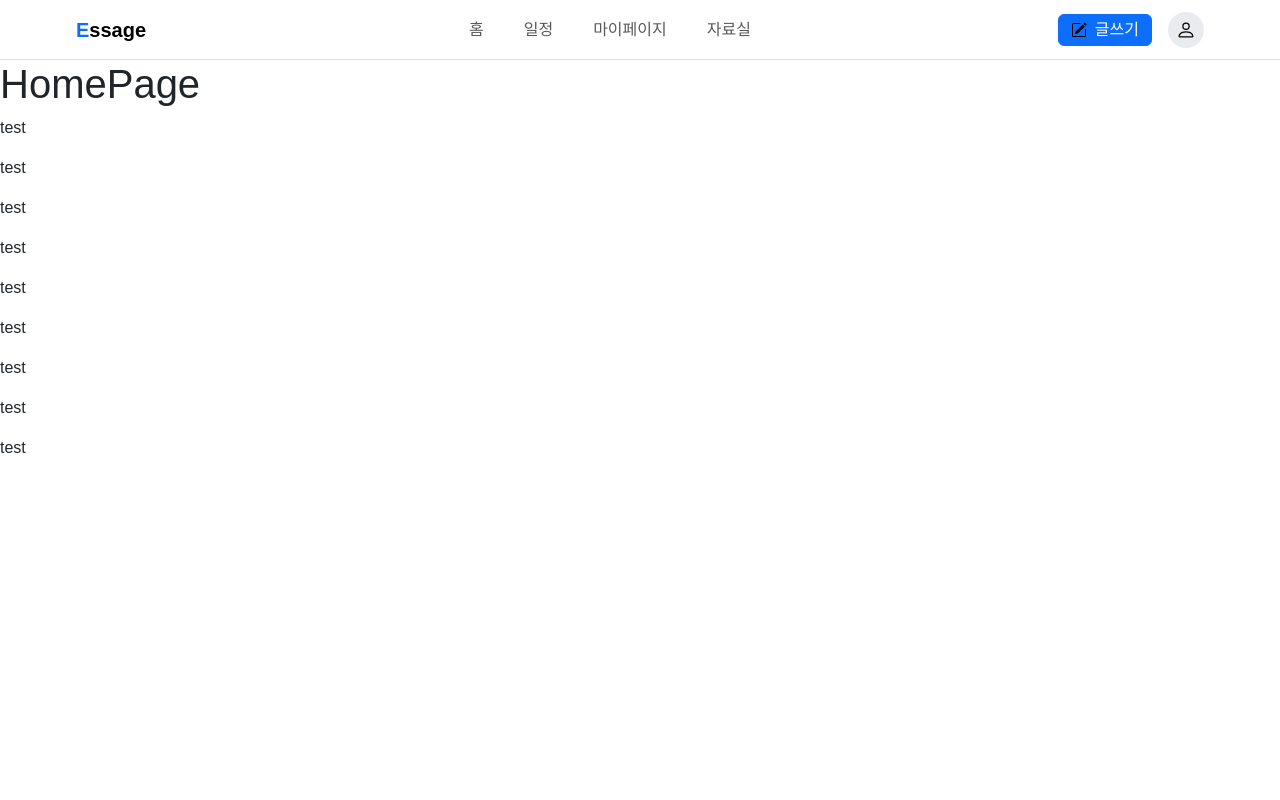
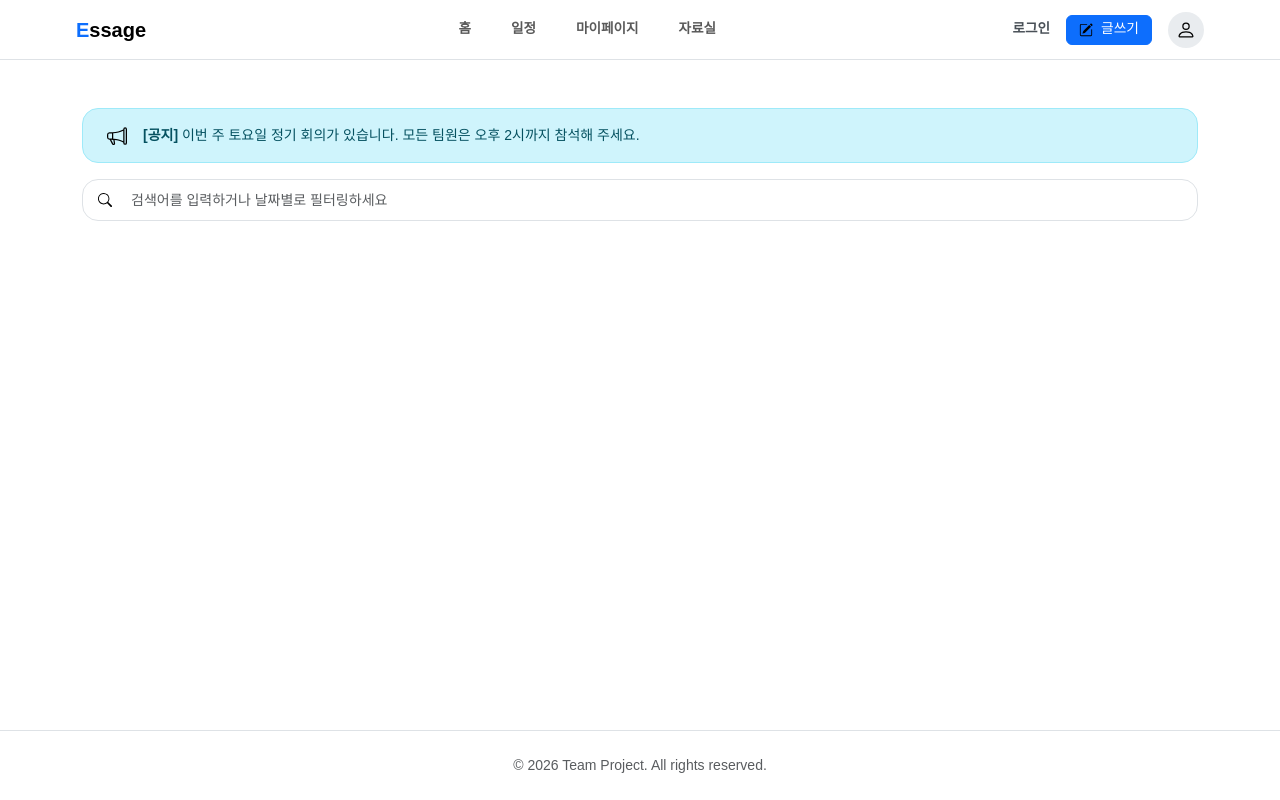
Before and after one commit to jws909/Essage, a React (Vite) app: page / in a window 1280 px wide. Built offline with nearby package versions, Linux system fonts and the light colour scheme.

Commit message:
navbar스타일 조정, 로그인 버튼 추가, footer추가, 홈페이지 공지, 검색창 추가, 페이지 전체에 패딩 추가

```diff
--- a/src/App.jsx
+++ b/src/App.jsx
@@ -9,6 +9,7 @@ import HomePage from './pages/HomePage'
 import PostDetailPage from './pages/PostDetailPage'
 import PostWritePage from './pages/PostWritePage'
 import MyPage from './pages/MyPage';
+import Footer from './components/Footer';
 
 
 function App() {
@@ -18,14 +19,17 @@ function App() {
     <>
       <NavigationBar />
 
-      <div style={{ marginTop: '60px' }}>
-        <Routes>
-          <Route path='/' element={<HomePage />} />
-          <Route path='/detail/:id' element={<PostDetailPage />} />
-          <Route path='/write' element={<PostWritePage />} />
-          <Route path='/mypage' element={<MyPage />} />
+      <div className="d-flex flex-column min-vh-100">
+        <div className="flex-grow-1 container py-4 py-sm-5" style={{ marginTop: '60px' }}>
+          <Routes>
+            <Route path='/' element={<HomePage />} />
+            <Route path='/detail/:id' element={<PostDetailPage />} />
+            <Route path='/write' element={<PostWritePage />} />
+            <Route path='/mypage' element={<MyPage />} />
+          </Routes>
+        </div>
 
-        </Routes>
+        <Footer />
       </div>
     </>
   )
--- /dev/null
+++ b/src/components/Footer.jsx
@@ -0,0 +1,12 @@
+
+function Footer() {
+    return (
+        <footer className="border-top py-4" >
+            <p className="text-center small text-muted mb-0">
+                © 2026 Team Project. All rights reserved.
+            </p>
+        </footer >
+    );
+}
+
+export default Footer;
--- a/src/components/NavigationBar.jsx
+++ b/src/components/NavigationBar.jsx
@@ -8,7 +8,7 @@ function NavigationBar() {
     let navigate = useNavigate();
 
     return (
-        <Navbar fixed="top" bg="light" expand="md" className="bg-white border-bottom py-1 nav-bar">
+        <Navbar fixed="top" bg="light" expand="md" className="bg-white border-bottom px-4 py-1 nav-bar">
             <Container fluid className="nav-con">
                 <Navbar.Brand onClick={() => { navigate("/") }} className="fw-bold text-lg" style={{cursor: 'pointer'}}>
                     <span className='text-primary'>E</span>ssage</Navbar.Brand>
@@ -20,9 +20,13 @@ function NavigationBar() {
                 </Nav>
 
                 <div className="d-flex align-items-center gap-2 gap-sm-3">
+                    <Nav.Link className="d-none d-sm-inline-flex login-btn" onClick={() => { navigate("/login") }}>
+                        로그인
+                    </Nav.Link>
+
                     <Button className="d-none d-sm-inline-flex gap-2 write-btn"
                         variant="primary" onClick={() => { navigate("/write") }}>
-                        <PencilSquare size={16} /> 글쓰기
+                        <PencilSquare size={14} /> 글쓰기
                     </Button>
 
                     <Button variant="secondary" className="rounded-circle d-flex align-items-center justify-content-center profile-btn" onClick={() => navigate("/mypage")}>
@@ -30,6 +34,8 @@ function NavigationBar() {
                     </Button>
                 </div>
 
+
+
             </Container>
         </Navbar >
     );
--- a/src/css/HomePage.css
+++ b/src/css/HomePage.css
@@ -0,0 +1,8 @@
+.form-control:focus {
+  border-color: #86b7fe;
+  box-shadow: 0 0 0 0.1rem rgba(13, 110, 253, 0.15);
+}
+
+.form-control::placeholder {
+  font-size: 14px;
+}
--- a/src/css/NavigationBar.css
+++ b/src/css/NavigationBar.css
@@ -21,11 +21,18 @@
     /* hover:bg-accent 느낌 */
 }
 
+.login-btn {
+    background-color: transparent;
+    color: #495057;
+}
+
 .write-btn {
-    height: 32px;
+    height: 30px;
+    width: 86px;
     display: flex;
     align-items: center;
     justify-content: center;
+    font-size: 0.86rem;
 
 }
 
@@ -38,5 +45,7 @@
 
 .nav-con {
     max-width: 72rem;
+    font-size: 0.85rem;
+    font-weight: bold;
     margin: 0 auto;
 }
--- a/src/index.css
+++ b/src/index.css
@@ -1,3 +1,10 @@
+* {
+  margin: 0;
+  padding: 0;
+  box-sizing: border-box;
+}
+
+
 body {
   font-family: 'Noto Sans KR', sans-serif;
 }
--- a/src/pages/HomePage.jsx
+++ b/src/pages/HomePage.jsx
@@ -1,18 +1,37 @@
 import '../css/HomePage.css'
+import { Megaphone, Search } from 'react-bootstrap-icons'
+import Alert from 'react-bootstrap/Alert';
 
-function HomePage(){
+function HomePage() {
     return (
         <>
-            <h1>HomePage</h1>
-            <p>test</p>
-            <p>test</p>
-            <p>test</p>
-            <p>test</p>
-            <p>test</p>
-            <p>test</p>
-            <p>test</p>
-            <p>test</p>
-            <p>test</p>
+            <div className="">
+                <Alert
+                    variant="info"
+                    className="d-flex align-items-start align-items-sm-center gap-3 rounded-4 px-4 py-3"
+                    role="status"
+                >
+                    <Megaphone
+                        className="flex-shrink-0 mt-1 mt-sm-0"
+                        style={{ width: '20px', height: '20px' }}
+                    />
+
+                    <p className="mb-0 small fw-medium">
+                        <span className="fw-bold">[공지] </span>
+                        이번 주 토요일 정기 회의가 있습니다. 모든 팀원은 오후 2시까지 참석해 주세요.
+                    </p>
+                </Alert>
+
+                <div className="position-relative search-input">
+                    <Search size={14} className="position-absolute top-50 start-0 translate-middle-y ms-3 text-muted" />
+
+                    <input
+                        type="search"
+                        className="form-control rounded-4 ps-5 py-2"
+                        placeholder="검색어를 입력하거나 날짜별로 필터링하세요"
+                    />
+                </div>
+            </div>
         </>
     );
 }
```
